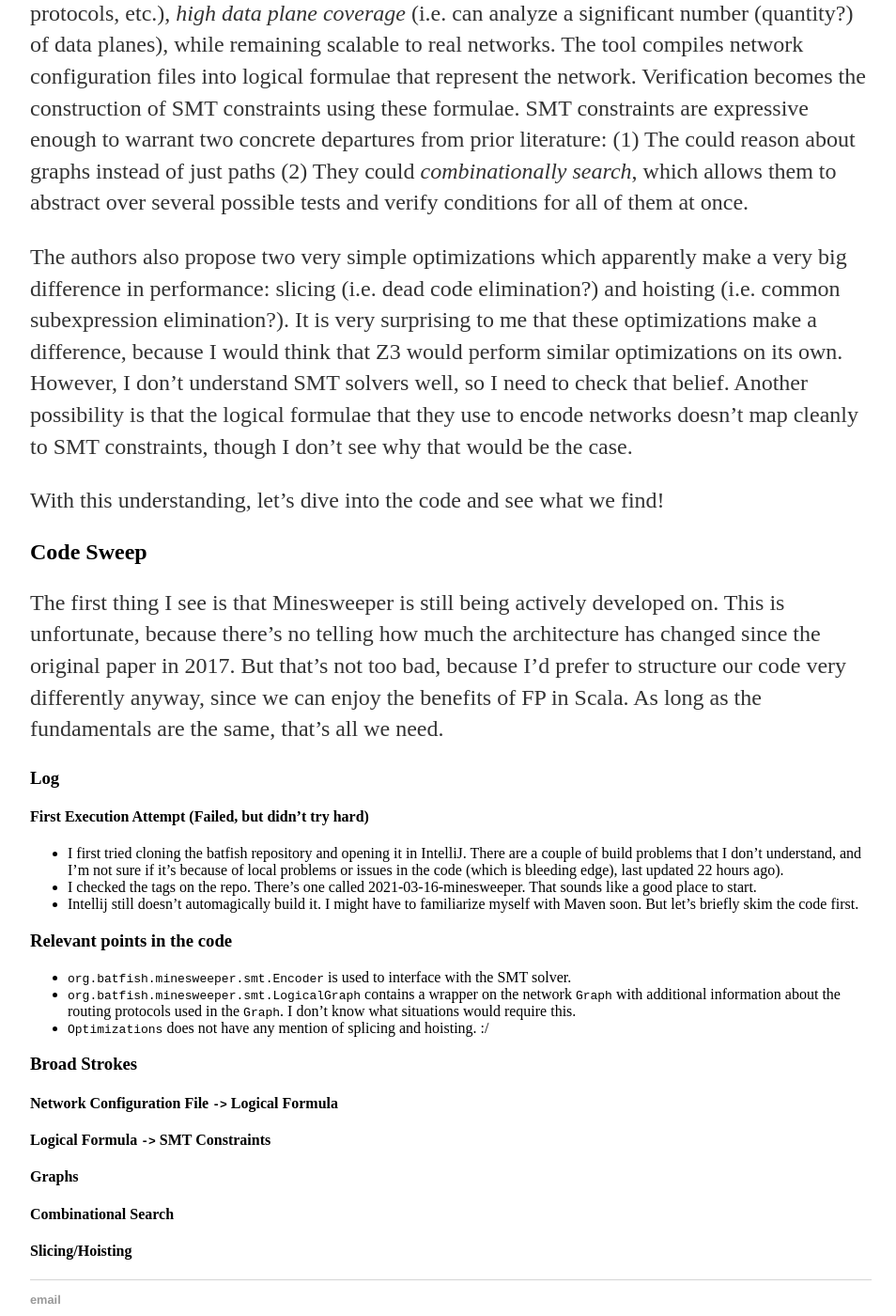
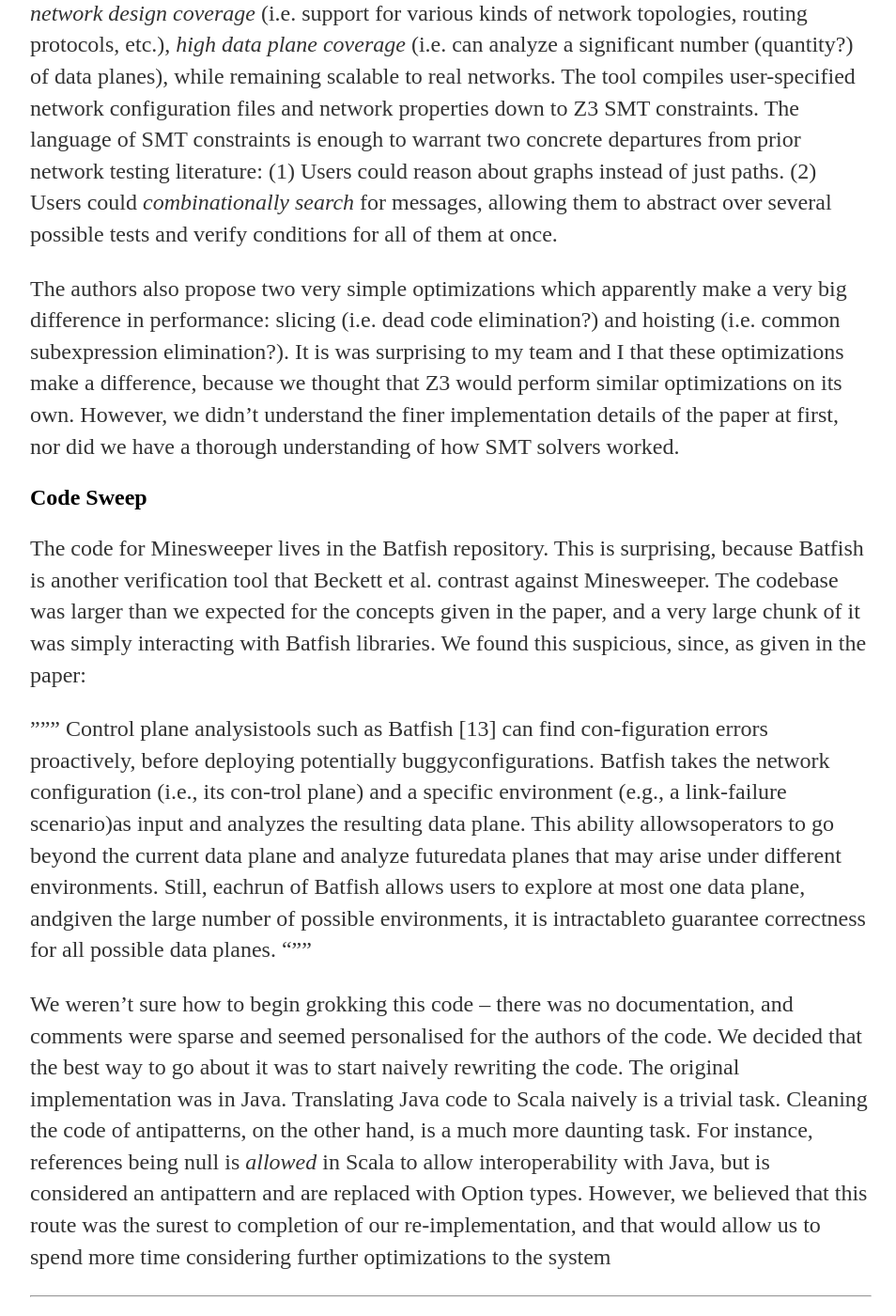
Before and after one commit to njayinthehouse/njayinthehouse.github.io, a Jekyll site: the page built from _posts/2021-03-23-sweep.md, in a window 1280 px wide and 1400 px high, scrolled down 476 px. Shown: the whole window at 94% size, without its empty margins (160-1114 px from the left). Built offline with Jekyll 4.4.1, drawn with Linux system fonts in a browser that asks for light colours; some of the changed text lies outside the part shown.

Commit message:
Minesweeper

```diff
--- a/_posts/2021-03-23-sweep.md
+++ b/_posts/2021-03-23-sweep.md
@@ -8,76 +8,139 @@
 =================================
 
 At the time of writing this article, Minesweeper lives
-[here](https://github.com/batfish/batfish/tree/master/projects/minesweeper).
+[here](https://github.com/batfish/batfish/tree/2021-03-16-minesweeper/projects/minesweeper/src).
 For my Networks course, my team and I have chosen to reimplement Minesweeper
-in Scala. I'm going to provide a quick introduction to Minesweeper here, and
-talk about what I understand from sweeping through its code.
+by [Beckett et al. 2017](https://network-programming.org/papers/minesweeper.pdf)
+in Scala. I'm going to provide a quick introduction to Minesweeper here,
+followed by some motivation towards the questions we hoped to answer in the
+course of this project. We made some progress towards those questions...
+TODO Conclude this better
 
-Background
-----------
+Background on Minesweeper
+-------------------------
 
 Minesweeper is a powerful network verification tool which is reported to
 achieve *high network design coverage* (i.e. support for various kinds of
 network topologies, routing protocols, etc.), *high data plane coverage* (i.e.
 can analyze a significant number (quantity?) of data planes), while remaining
-scalable to real networks. The tool compiles network configuration files into
-logical formulae that represent the network. Verification becomes the
-construction of SMT constraints using these formulae. SMT constraints are
-expressive enough to warrant two concrete departures from prior literature:
-(1) The could reason about graphs instead of just paths
-(2) They could *combinationally search*, which allows them to abstract over
-    several possible tests and verify conditions for all of them at once.
+scalable to real networks. The tool compiles user-specified network
+configuration files and network properties down to Z3 SMT constraints.
+The language of SMT constraints is enough to warrant two concrete departures
+from prior network testing literature:
+(1) Users could reason about graphs instead of just paths.
+(2) Users could *combinationally search* for messages, allowing them to
+    abstract over several possible tests and verify conditions for all of them
+    at once.
 
 The authors also propose two very simple optimizations which apparently make a
 very big difference in performance: slicing (i.e. dead code elimination?) and
-hoisting (i.e. common subexpression elimination?). It is very surprising to me
-that these optimizations make a difference, because I would think that Z3
-would perform similar optimizations on its own. However, I don't understand SMT
-solvers well, so I need to check that belief. Another possibility is that the
-logical formulae that they use to encode networks doesn't map cleanly to SMT
-constraints, though I don't see why that would be the case.
-
-With this understanding, let's dive into the code and see what we find!
+hoisting (i.e. common subexpression elimination?). It is was surprising to my
+team and I that these optimizations make a difference, because we thought that
+Z3 would perform similar optimizations on its own. However, we didn't
+understand the finer implementation details of the paper at first, nor did we
+have a thorough understanding of how SMT solvers worked.
 
 Code Sweep
 ----------
 
-The first thing I see is that Minesweeper is still being actively developed on.
-This is unfortunate, because there's no telling how much the architecture has
-changed since the original paper in 2017. But that's not too bad, because I'd
-prefer to structure our code very differently anyway, since we can enjoy the
-benefits of FP in Scala. As long as the fundamentals are the same, that's all
-we need.
+The code for Minesweeper lives in the Batfish repository. This is surprising,
+because Batfish is another verification tool that Beckett et al. contrast
+against Minesweeper. The codebase was larger than we expected for the concepts
+given in the paper, and a very large chunk of it was simply interacting with
+Batfish libraries. We found this suspicious, since, as given in the paper:
 
-### Log
-#### First Execution Attempt (Failed, but didn't try hard)
+"""
+Control plane analysistools such as Batfish [13] can find con-figuration errors proactively, before deploying potentially buggyconfigurations. Batfish takes the network configuration (i.e., its con-trol plane) and a specific environment (e.g., a link-failure scenario)as input and analyzes the resulting data plane. This ability allowsoperators to go beyond the current data plane and analyze futuredata planes that may arise under different environments. Still, eachrun of Batfish allows users to explore at most one data plane, andgiven the large number of possible environments, it is intractableto guarantee correctness for all possible data planes.
+"""
 
-- I first tried cloning the batfish repository and opening it in IntelliJ. There
-  are a couple of build problems that I don't understand, and I'm not sure if
-  it's because of local problems or issues in the code (which is bleeding edge),
-  last updated 22 hours ago).
-- I checked the tags on the repo. There's one called 2021-03-16-minesweeper.
-  That sounds like a good place to start.
-- Intellij still doesn't automagically build it. I might have to familiarize
-  myself with Maven soon. But let's briefly skim the code first.
+We weren't sure how to begin grokking this code -- there was no documentation,
+and comments were sparse and seemed personalised for the authors of the code.
+We decided that the best way to go about it was to start naively rewriting the
+code. The original implementation was in Java. Translating Java code to Scala
+naively is a trivial task. Cleaning the code of antipatterns, on the other
+hand, is a much more daunting task. For instance, references being null is
+*allowed* in Scala to allow interoperability with Java, but is considered an
+antipattern and are replaced with Option types. However, we believed that this
+route was the surest to completion of our re-implementation, and that would
+allow us to spend more time considering further optimizations to the system
 
-### Relevant points in the code
+---
 
-- `org.batfish.minesweeper.smt.Encoder` is used to interface with the SMT
-  solver.
-- `org.batfish.minesweeper.smt.LogicalGraph` contains a wrapper on the network
-  `Graph` with additional information about the routing protocols used in the
-  `Graph`. I don't know what situations would require this.
-- `Optimizations` does not have any mention of splicing and hoisting. :/
+A few weeks later, we were still refactoring code and trying to makes sense of
+it. My lack of experience with large codebases was sorely showing, and we came
+to two key realizations.
 
+1. The bulk of the work of translating the code came from the dependencies on
+   Batfish, which is a Java library and thus has no concern for Scala
+   antipatterns.
+2. Batfish data structures are being used, but no Batfish analyses.
 
-### Broad Strokes
-#### Network Configuration File `->` Logical Formula
+We began to contemplate whether we should proceed with the translation as per
+the course, or whether it was worth depending on Batfish at all. After all,
+learning to work with Batfish wasn't central to the problem that the
+Minesweeper paper was trying to solve, and we weren't as interested in that.
 
-#### Logical Formula `->` SMT Constraints
+Pivot
+-----
 
-#### Graphs
+Our re-implementation was not going as planned. We were spending absurd amounts
+of time, but were still struggling to the finer details in the paper to their
+counterparts in the code. It was time for a heavy decision.
 
-#### Combinational Search
+1. Do we continue as par, with the knowledge that this route will lead to
+   completion, but maybe not in the required timeframe?
+2. Or do attempt to implement Minesweeper from the principles laid out in
+   the paper?
 
-#### Slicing/Hoisting
+We decided to try the latter for a bit to gain an understanding of the scale
+of such a project and whether we'd be able to implement it before the semester
+was over. ;P
+
+We were surprised at how straightforward it was to encode the ideas of the
+paper. We decided to pursue this route, and changed the story we were trying
+to tell.
+
+Question Formation
+------------------
+
+When we started this project, our goals were:
+
+1. To reimplement Minesweeper in Scala
+2. To record any potential benefits to choosing Scala over Java
+3. To understand why the optimizations proposed in the paper were necessary,
+   and why Z3 wasn't "smart enough" to figure those out on its own.
+4. To use this understanding to potentially experiment with new optimizations.
+
+However, after the pivot, we were able to refine these goals further:
+
+1. To implement Minesweeper as described in the original paper, with no
+   dependency on Batfish.
+2. To model Minesweeper explicitly using a compiler architecture, with an
+   intermediate language upon which we can perform optimizations.
+3. To see if slicing and hoisting described in the original paper can be
+   performed using standard, off-the-shelf compiler optimizations.
+4. To see if our intermediate made any additional optimizations apparent.
+
+Minesweeper: A Compiler
+-----------------------
+
+The project got a lot more exciting now that we were making measurable
+progress.
+
+### Syntax Construction
+
+We simultaneously developed two layers of our compiler:
+
+1. A high-level language to express the network topology, configuration and
+   expected properties.
+   The network topology was represented as a graph, where the vertices could
+   be routers or subnets. Control-plane configuration at every router was
+   specified by a control plane record at every incoming and outgoing edge.
+   We further supported import/export filters at every vertex. Data-plane
+   configuration came in the form of access control lists (ACLs).
+   The kind of analyses that Minesweeper does quantifies over all data packets,
+   but users can selectively refine this by concretely fixing the fields of our
+   universally quantified packet.
+
+2. An intermediate representation, which was a thin wrapper on Z3 smtlib.
+   This language
```
Also changed, not shown: _posts/2021-03-23-embedding.md (deleted, +0 -131 lines), index.html (+13 -2 lines).
